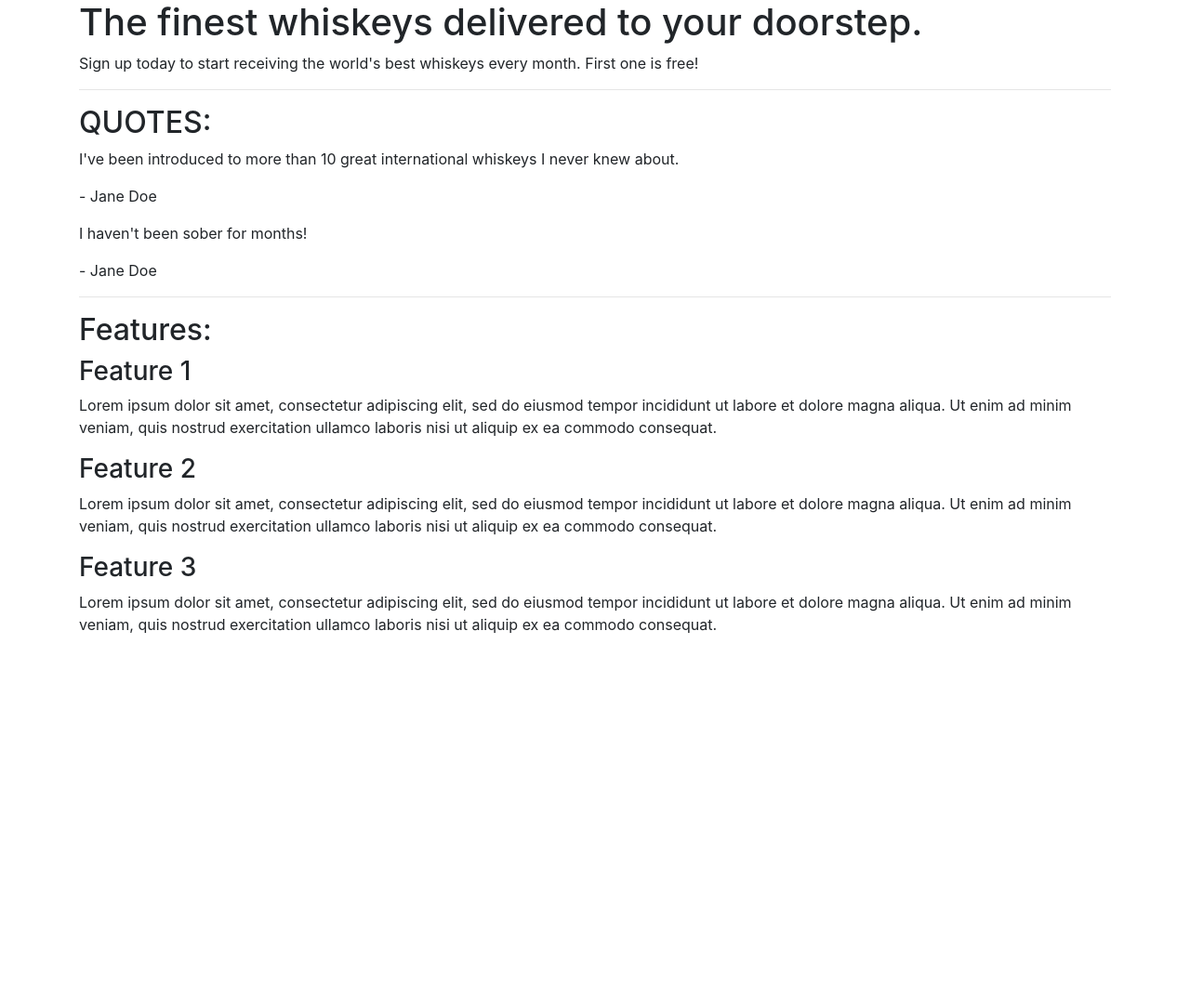
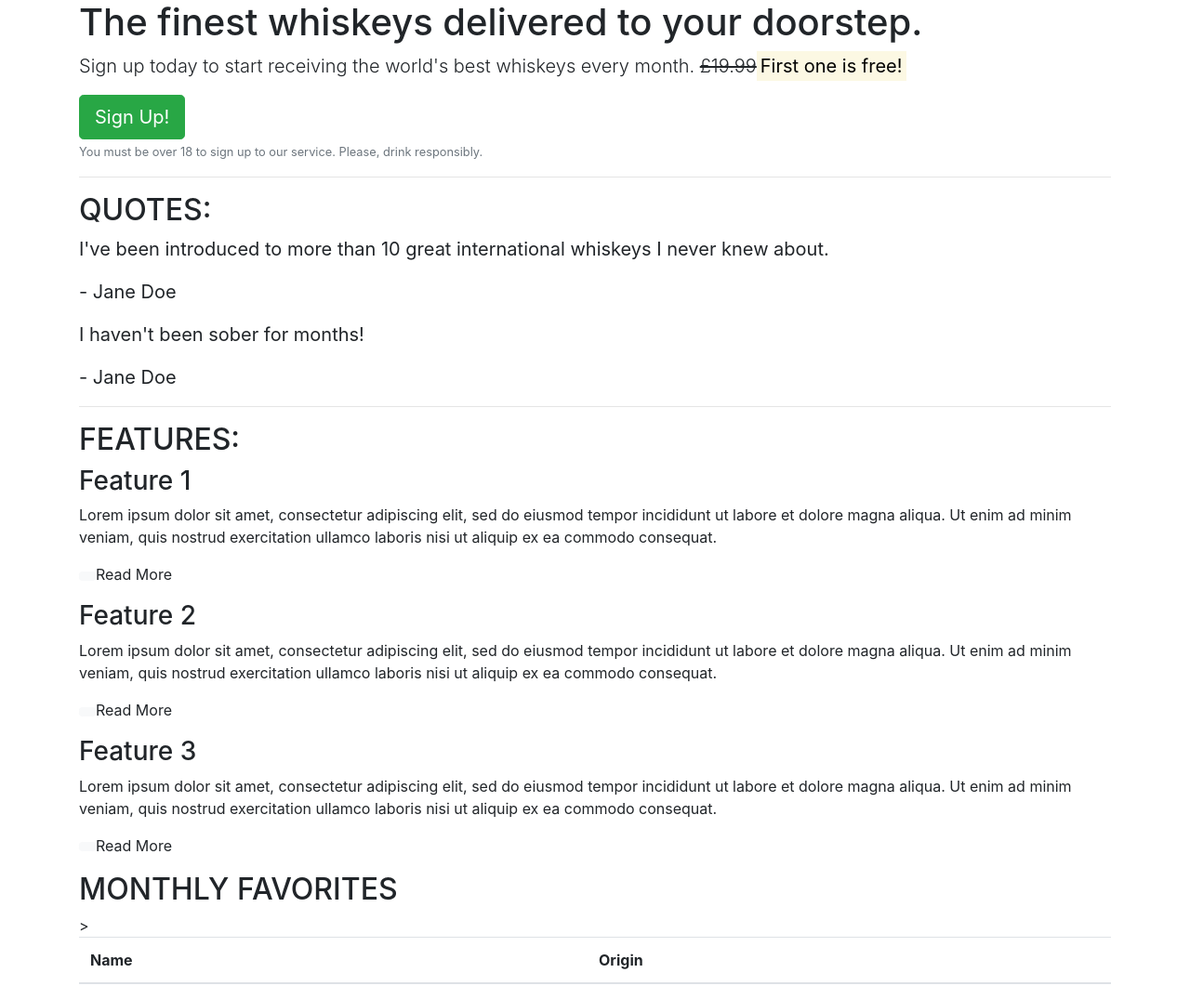
Before and after one commit to AMartins87/Bootstrap-workspace, a plain HTML site: page index.html in a window 1280 px wide. Shown: the whole page at 93% size. Before the commit the page ends 800 px from the top, so only its background shows below. Drawn offline with nearby package versions, Linux system fonts and the light colour scheme.

Commit message:
Core CSS

```diff
--- a/index.html
+++ b/index.html
@@ -12,7 +12,10 @@
         <!-- Callout -->
         <section class="callout">
             <h1>The finest whiskeys delivered to your doorstep.</h1>
-            <p>Sign up today to start receiving the world's best whiskeys every month. First one is free!</p>
+            <p class="lead">Sign up today to start receiving the world's best whiskeys every month.
+            <s>£19.99</s><strong><mark>First one is free!</mark></strong></p>
+            <button class="btn btn-success btn-lg">Sign Up!</button>
+            <p class="text-muted"><small>You must be over 18 to sign up to our service. Please, drink responsibly.</small></p>
         </section>
         <!-- /.callout -->
         <hr>
@@ -20,35 +23,47 @@
         <!-- Quotes -->
         <section class="quotes">
             <h2 class="text-uppercase">Quotes:</h2>
-            <div class="quote">
+            <blockquote class="blockquote">
                 <p>I've been introduced to more than 10 great international whiskeys I never knew about.</p>
                 <p>- Jane Doe</p>
-            </div>
-            <div class="quote">
+            </blockquote>
+            <blockquote class="blockquote">
                 <p>I haven't been sober for months!</p>
                 <p>- Jane Doe</p>
-            </div>
+            </blockquote>
         </section>
         <!-- /.quotes -->
         <hr>
 
         <!-- Features -->
         <section class="features">
-            <h2>Features:</h2>
+            <h2 class="text-uppercase">Features:</h2>
             <div class="feature">
                 <h3>Feature 1</h3>
                 <p>Lorem ipsum dolor sit amet, consectetur adipiscing elit, sed do eiusmod tempor incididunt ut labore et dolore magna aliqua. Ut enim ad minim veniam, quis nostrud exercitation ullamco laboris nisi ut aliquip ex ea commodo consequat.</p>
+                <p><a class="btn btn-sm btn-light" href=""></a>Read More</p>
             </div>
             <div class="feature">
                 <h3>Feature 2</h3>
                 <p>Lorem ipsum dolor sit amet, consectetur adipiscing elit, sed do eiusmod tempor incididunt ut labore et dolore magna aliqua. Ut enim ad minim veniam, quis nostrud exercitation ullamco laboris nisi ut aliquip ex ea commodo consequat.</p>
+                <p><a class="btn btn-sm btn-light" href=""></a>Read More</p>
             </div>
             <div class="feature">
                 <h3>Feature 3</h3>
                 <p>Lorem ipsum dolor sit amet, consectetur adipiscing elit, sed do eiusmod tempor incididunt ut labore et dolore magna aliqua. Ut enim ad minim veniam, quis nostrud exercitation ullamco laboris nisi ut aliquip ex ea commodo consequat.</p>
+                <p><a class="btn btn-sm btn-light" href=""></a>Read More</p>
             </div>
         </section>
         <!-- /.features -->
+        <section>
+            <h2 class="text-uppercase">Monthly favorites</h2>
+            <table class="table">
+                <thead>
+                  <tr>
+                    <th scope="col">Name</th>
+                    <th scope="col">Origin</th>>
+            </table>
+        </section>
     </article>
     <script src="https://stackpath.bootstrapcdn.com/bootstrap/4.1.3/js/bootstrap.min.js" integrity="sha384-ChfqqxuZUCnJSK3+MXmPNIyE6ZbWh2IMqE241rYiqJxyMiZ6OW/JmZQ5stwEULTy" crossorigin="anonymous"></script>
 </body>
```
